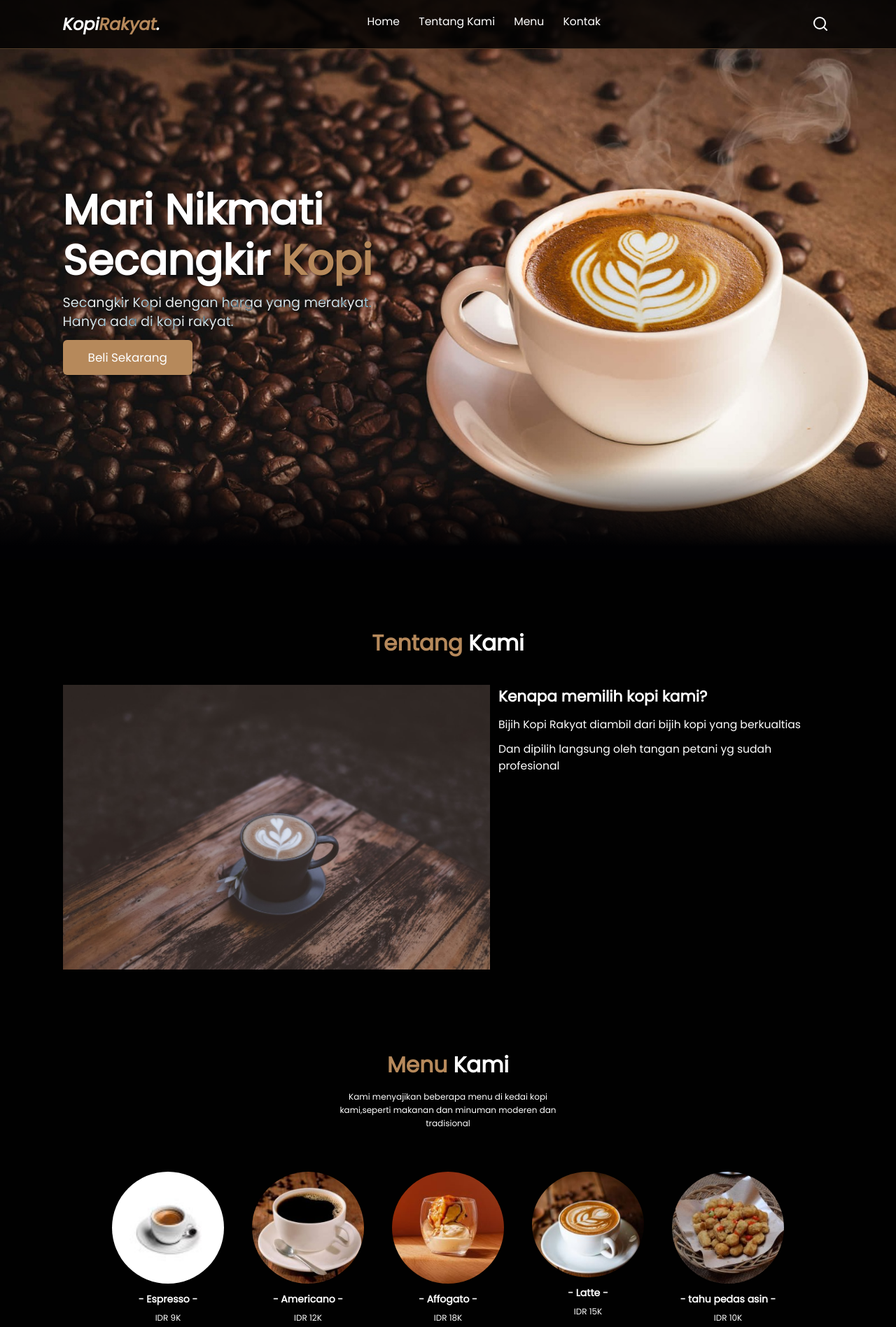
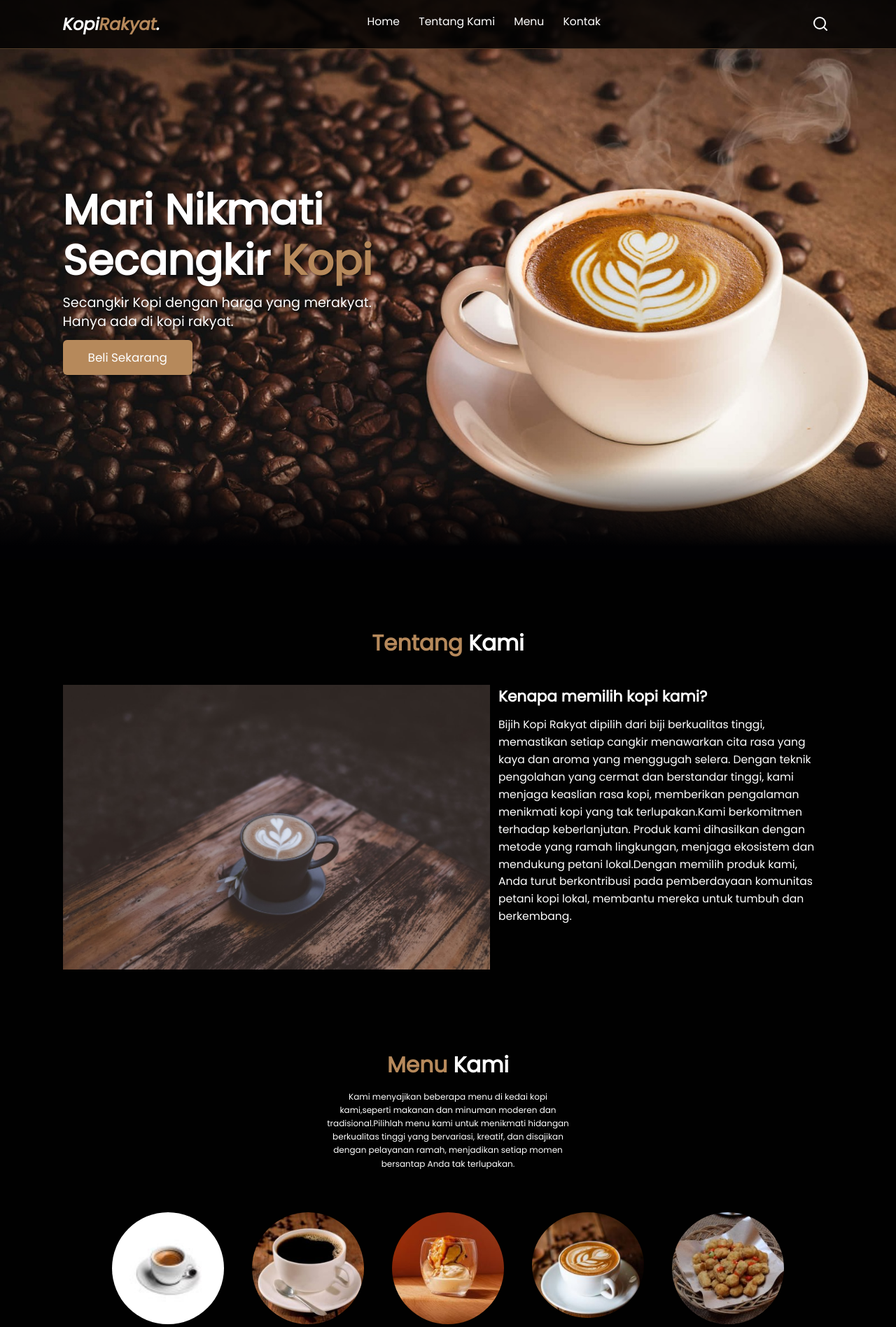
Before and after one commit to SalmanzGoadz/PJBL_WEB, a PHP site: page / in a window 1280 px wide. Shown: the top 1897 px of the page at 70% size. Run offline with PHP 8.4, Linux system fonts and the light colour scheme.

Commit message:
Add files via upload

```diff
--- a/index.html
+++ b/index.html
@@ -77,8 +77,18 @@
         </div>
         <div class="content">
           <h3>Kenapa memilih kopi kami?</h3>
-          <p>Bijih Kopi Rakyat diambil dari bijih kopi yang berkualtias</p>
-          <p>Dan dipilih langsung oleh tangan petani yg sudah profesional</p>
+          <p>
+            Bijih Kopi Rakyat dipilih dari biji berkualitas tinggi, memastikan
+            setiap cangkir menawarkan cita rasa yang kaya dan aroma yang
+            menggugah selera. Dengan teknik pengolahan yang cermat dan
+            berstandar tinggi, kami menjaga keaslian rasa kopi, memberikan
+            pengalaman menikmati kopi yang tak terlupakan.Kami berkomitmen
+            terhadap keberlanjutan. Produk kami dihasilkan dengan metode yang
+            ramah lingkungan, menjaga ekosistem dan mendukung petani
+            lokal.Dengan memilih produk kami, Anda turut berkontribusi pada
+            pemberdayaan komunitas petani kopi lokal, membantu mereka untuk
+            tumbuh dan berkembang.
+          </p>
         </div>
       </div>
     </section>
@@ -89,7 +99,10 @@
       <h2><span>Menu </span>Kami</h2>
       <p>
         Kami menyajikan beberapa menu di kedai kopi kami,seperti makanan dan
-        minuman moderen dan tradisional
+        minuman moderen dan tradisional.Pilihlah menu kami untuk menikmati
+        hidangan berkualitas tinggi yang bervariasi, kreatif, dan disajikan
+        dengan pelayanan ramah, menjadikan setiap momen bersantap Anda tak
+        terlupakan.
       </p>
 
       <div class="row">
--- a/style.css
+++ b/style.css
@@ -168,7 +168,7 @@ body {
   line-height: 1.4;
   font-weight: 100;
   text-shadow: 1px 1px 3px rgba(1, 1, 3, 0.5);
-  mix-blend-mode: difference;
+  /* mix-blend-mode: difference; */
 }
 
 .hero .content .cta {
```
